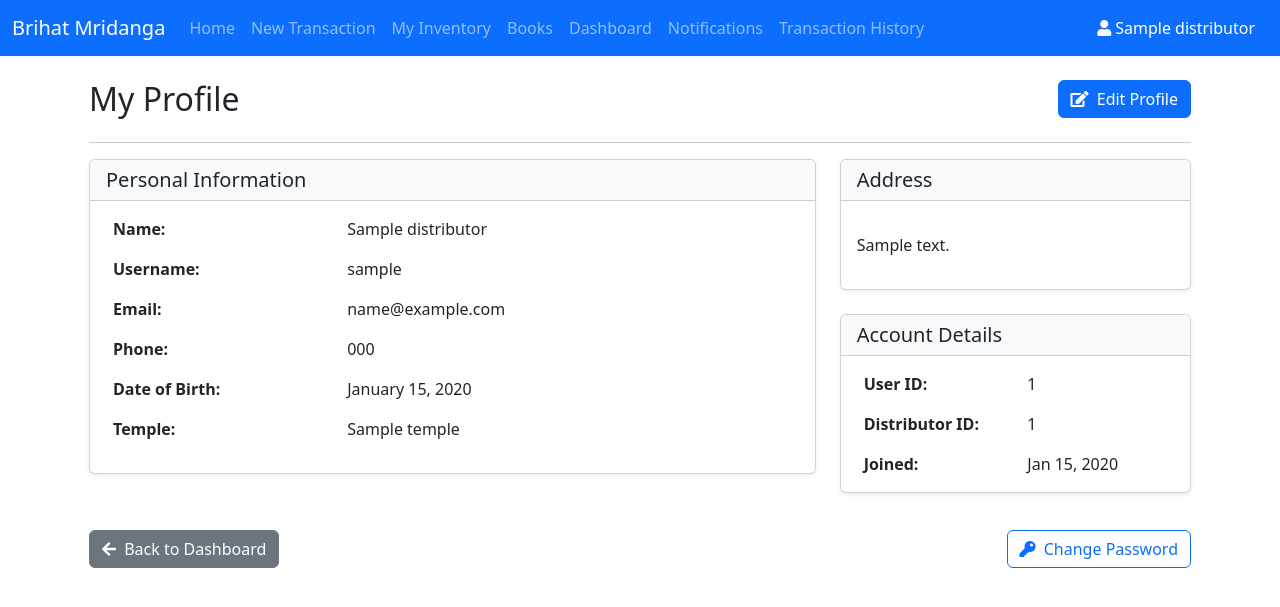
After one commit to Ambuj03/BookStream-System, a Django app: page /home/view_profile/ in a window 1280 px wide. The commit adds this page. Shown: the top 607 px of the page. Run offline with Django 4.2, Linux system fonts and the light colour scheme; a user stored in the database is signed in; tables that the repository leaves empty hold one stand-in row (values such as "Sample post"); parts of the project's set-up code (start-up, migrations or seed data) failed here and were passed over; some libraries are stand-ins or nearby versions.

Commit message:
Feat : Added a whole user profile sextion with features to view, edit profile and also to change the password (#48)

```diff
--- a/BM_DJANGO/settings.py
+++ b/BM_DJANGO/settings.py
@@ -93,7 +93,7 @@ WSGI_APPLICATION = 'BM_DJANGO.wsgi.application'
 
 
 # Authentication Settings
-LOGIN_URL = 'login'  # Where to redirect if user isn't logged in
+LOGIN_URL = 'main'  # Where to redirect if user isn't logged in
 LOGIN_REDIRECT_URL = 'home'  # Where to redirect after successful login
 LOGOUT_REDIRECT_URL = 'main'  # Where to redirect after logout
 
--- a/bm_app/admin.py
+++ b/bm_app/admin.py
@@ -36,7 +36,7 @@ class DonationResource(resources.ModelResource):
 
         # fields to include in export( excluding temple here)
         ## try with temple too
-        fields = ('id', 'customer_name', 'donation_date', 'donation_amount' ,'donation_purpose')
+        fields = ('customer_name', 'donation_date', 'donation_amount' ,'donation_purpose')
         export_order = fields
 
 class CustomerResourse(resources.ModelResource):
--- /dev/null
+++ b/bm_app/profile_view.py
@@ -0,0 +1,74 @@
+from django.shortcuts import render, redirect
+from django.contrib.auth.decorators import login_required
+from django.views.decorators.cache import never_cache
+from .models import Distributor
+from django.contrib.auth.models import User
+from .forms import DistributorProfileForm
+from django.contrib import messages
+from django.contrib.auth.forms import PasswordChangeForm
+from django.contrib.auth import update_session_auth_hash
+
+
+@login_required
+@never_cache
+def profile_dashboard(request):
+    return render(request, 'bm_app/profile_temps/profile_dashboard.html')
+
+@login_required
+@never_cache
+def view_profile(request):
+    user = User.objects.get(id = request.user.id)
+    distributor = Distributor.objects.get(user = request.user)
+
+    context = {
+        'user' : user,
+        'distributor' : distributor,
+    }
+
+    return render(request, 'bm_app/profile_temps/view_profile.html', context)
+
+
+@login_required
+@never_cache
+def edit_profile(request):
+    distributor = Distributor.objects.get(user=request.user)
+
+    if request.method == 'POST':
+        form = DistributorProfileForm(request.POST, instance=distributor)
+        if form.is_valid():
+            form.save()
+            messages.success(request, 'Profile updated successfully!')
+            return redirect('view_profile')
+    else:
+        form = DistributorProfileForm(instance=distributor)
+
+    context = {
+        'form': form,
+        'distributor': distributor,
+    }
+
+    return render(request, 'bm_app/profile_temps/edit_profile.html', context)
+
+@login_required
+@never_cache
+def change_password(request):
+    if request.method == 'POST':
+        form = PasswordChangeForm(request.user, request.POST)
+        if form.is_valid():
+            user = form.save()
+            #Updating the session to prevent logout
+            update_session_auth_hash(request, user)
+            messages.success(request, 'Your password was successfully updated!')
+            # request.session.save()
+            return redirect('profile_dashboard')
+        else:
+            messages.error(request, 'Please correct the errors below.')
+    else:
+        form = PasswordChangeForm(request.user)
+
+    # Adding boots classes, could be addedin html too
+    for field_name, field in form.fields.items():
+        field.widget.attrs['class'] = 'form-control'
+
+    context = {'form': form}
+    return render(request, 'bm_app/profile_temps/change_password.html', context)
--- a/bm_app/templates/bm_app/base.html
+++ b/bm_app/templates/bm_app/base.html
@@ -1,6 +1,7 @@
 {% load static %}
 <!DOCTYPE html>
 <html>
+
 <head>
     <meta charset="UTF-8">
     <meta name="viewport" content="width=device-width, initial-scale=1">
@@ -14,14 +15,18 @@
     <link rel="stylesheet" href="{%static 'bm_app/css/style.css'%}">
     {% block extra_css %}{% endblock %}
 </head>
+
 <body>
     {% if request.user.is_authenticated %}
     <nav class="navbar navbar-expand-lg navbar-dark bg-primary">
         <div class="container-fluid">
             <a class="navbar-brand" href="{% url 'home' %}">Brihat Mridanga</a>
-            <button class="navbar-toggler" type="button" data-bs-toggle="collapse" data-bs-target="#navbarNav">
+
+            <button class="navbar-toggler" type="button" data-bs-toggle="collapse" data-bs-target="#navbarNav"
+                aria-controls="navbarNav" aria-expanded="false" aria-label="Toggle navigation">
                 <span class="navbar-toggler-icon"></span>
             </button>
+
             <div class="collapse navbar-collapse" id="navbarNav">
                 <ul class="navbar-nav me-auto">
                     <li class="nav-item">
@@ -53,9 +58,13 @@
                             href="{% url 'transaction_history' %}">Transaction History</a>
                     </li>
                 </ul>
-                <div class="navbar-nav">
-                    <a class="nav-link" href="{% url 'logout' %}">
-                        <i class="fas fa-sign-out-alt"></i> Logout
+                <a href="{% url 'profile_dashboard' %}" class="btn btn-primary d-flex align-items-center">
+                    <i class="fas fa-user me-1"></i>
+                    {% if request.user.distributor_user %}
+                    <span class="">{{ request.user.distributor_user.distributor_name }}</span>
+                    {% else %}
+                    <span class="">{{ request.user.username }}</span>
+                    {% endif %}
                 </a>
             </div>
         </div>
@@ -72,4 +81,5 @@
 
     {% block extrajs %}{% endblock %}
 </body>
+
 </html>
--- /dev/null
+++ b/bm_app/templates/bm_app/profile_temps/view_profile.html
@@ -0,0 +1,100 @@
+{% extends 'bm_app/base.html' %}
+
+{% block content %}
+<div class="container py-4">
+    <div class="row">
+        <div class="col-12">
+            <div class="d-flex justify-content-between align-items-center mb-4">
+                <h2 class="mb-0">My Profile</h2>
+                <a href="{% url 'edit_profile' %}" class="btn btn-primary">
+                    <i class="fas fa-edit me-1"></i> Edit Profile
+                </a>
+            </div>
+            <hr>
+        </div>
+    </div>
+
+    <div class="row">
+        <!-- Profile Information Card -->
+        <div class="col-md-8 mb-4">
+            <div class="card shadow-sm">
+                <div class="card-header bg-light">
+                    <h5 class="mb-0">Personal Information</h5>
+                </div>
+                <div class="card-body">
+                    <div class="row mb-3">
+                        <div class="col-sm-4"><strong>Name:</strong></div>
+                        <div class="col-sm-8">{{ distributor.distributor_name }}</div>
+                    </div>
+                    <div class="row mb-3">
+                        <div class="col-sm-4"><strong>Username:</strong></div>
+                        <div class="col-sm-8">{{ user.username }}</div>
+                    </div>
+                    <div class="row mb-3">
+                        <div class="col-sm-4"><strong>Email:</strong></div>
+                        <div class="col-sm-8">{{ distributor.distributor_email }}</div>
+                    </div>
+                    <div class="row mb-3">
+                        <div class="col-sm-4"><strong>Phone:</strong></div>
+                        <div class="col-sm-8">{{ distributor.distributor_phonenumber }}</div>
+                    </div>
+                    <div class="row mb-3">
+                        <div class="col-sm-4"><strong>Date of Birth:</strong></div>
+                        <div class="col-sm-8">{{ distributor.distributor_age|date:"F d, Y" }}</div>
+                    </div>
+                    <div class="row mb-3">
+                        <div class="col-sm-4"><strong>Temple:</strong></div>
+                        <div class="col-sm-8">{{ distributor.temple.name }}</div>
+                    </div>
+                </div>
+            </div>
+        </div>
+
+        <!-- Address and Account Details -->
+        <div class="col-md-4">
+            <!-- Address Card -->
+            <div class="card shadow-sm mb-4">
+                <div class="card-header bg-light">
+                    <h5 class="mb-0">Address</h5>
+                </div>
+                <div class="card-body">
+                    <p>{{ distributor.distributor_address|linebreaks }}</p>
+                </div>
+            </div>
+
+            <!-- Account Details Card -->
+            <div class="card shadow-sm">
+                <div class="card-header bg-light">
+                    <h5 class="mb-0">Account Details</h5>
+                </div>
+                <div class="card-body">
+                    <div class="row mb-3">
+                        <div class="col-6"><strong>User ID:</strong></div>
+                        <div class="col-6">{{ user.id }}</div>
+                    </div>
+                    <div class="row mb-3">
+                        <div class="col-6"><strong>Distributor ID:</strong></div>
+                        <div class="col-6">{{ distributor.distributor_id }}</div>
+                    </div>
+                    <div class="row">
+                        <div class="col-6"><strong>Joined:</strong></div>
+                        <div class="col-6">{{ distributor.created_at|date:"M d, Y" }}</div>
+                    </div>
+                </div>
+            </div>
+        </div>
+    </div>
+
+    <!-- Action Buttons Row -->
+    <div class="row mt-3">
+        <div class="col-12 d-flex justify-content-between">
+            <a href="{% url 'profile_dashboard' %}" class="btn btn-secondary">
+                <i class="fas fa-arrow-left me-1"></i> Back to Dashboard
+            </a>
+            <a href="{% url 'change_password' %}" class="btn btn-outline-primary">
+                <i class="fas fa-key me-1"></i> Change Password
+            </a>
+        </div>
+    </div>
+</div>
+{% endblock %}
--- a/bm_app/urls.py
+++ b/bm_app/urls.py
@@ -5,6 +5,7 @@ from .views import books_api, landing_page
 from .views import distributor_notifications, mark_notification_read, get_unread_notification_count
 from .dashboard_view import dashboard, get_monthly_distribution_data,get_top_books, get_revenue_data, get_top_categories
 from .transaction_view import transaction_history_view
+from .profile_view import view_profile, edit_profile, change_password, profile_dashboard
 
 urlpatterns = [
     path('home1/', landing_page, name = "landing"),
@@ -23,7 +24,7 @@ urlpatterns = [
     path('api/distributor-books/', get_distributor_books, name='get_distributor_books'),
 
     #Transaction History
-    path('home/transaction_history', transaction_history_view, name = 'transaction_history'),
+    path('home/transaction_history/', transaction_history_view, name = 'transaction_history'),
 
     #dashboard urls
     path('home/dashboard/', dashboard, name = 'dashboard'),
@@ -36,4 +37,11 @@ urlpatterns = [
     path('home/notifications/', distributor_notifications, name = 'distributor_notifications'),
     path('notifications/mark-read/<int:notification_id>/', mark_notification_read, name = 'mark_notification_read'),
     path('notifications/count', get_unread_notification_count, name = 'unread_notification_count'),
+
+    #Profile related stuff
+    path('profile/dashboard/', profile_dashboard, name='profile_dashboard'),
+    path('home/view_profile/', view_profile, name = 'view_profile'),
+    path('home/edit_profile/', edit_profile, name = 'edit_profile'),
+    path('home/change_password/', change_password, name = 'change_password'),
+
 ]
```
Also changed, not shown: bm_app/forms.py (+18 -0 lines), bm_app/templates/bm_app/inventory.html (+1 -6 lines), bm_app/templates/bm_app/profile_temps/change_password.html (added, +82 -0 lines), bm_app/templates/bm_app/profile_temps/edit_profile.html (added, +86 -0 lines), bm_app/templates/bm_app/profile_temps/profile_dashboard.html (added, +67 -0 lines), bm_app/templates/bm_app/subpage/addBbtBooks.html (deleted, +0 -51 lines), bm_app/templates/bm_app/subpage/addCustomBooks.html (deleted, +0 -18 lines). Lines whose indentation alone changed are shown as unchanged.
